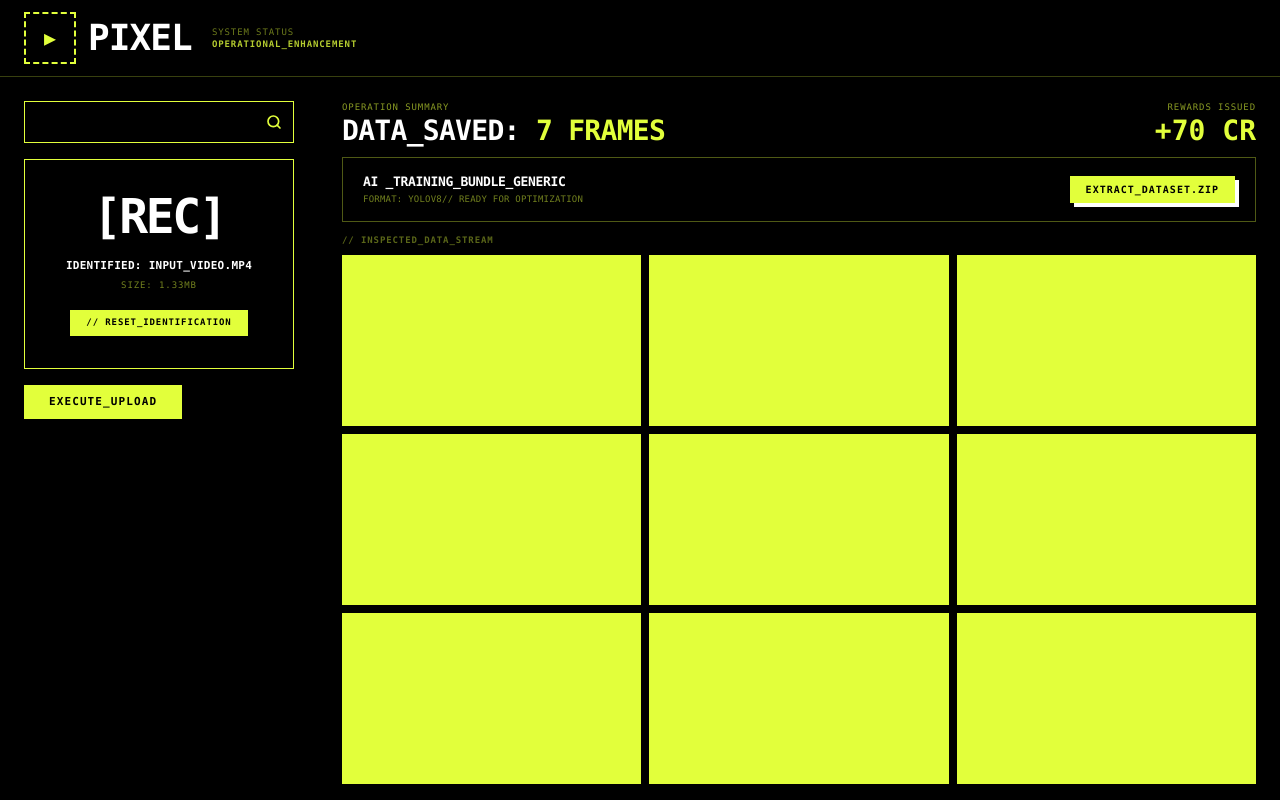
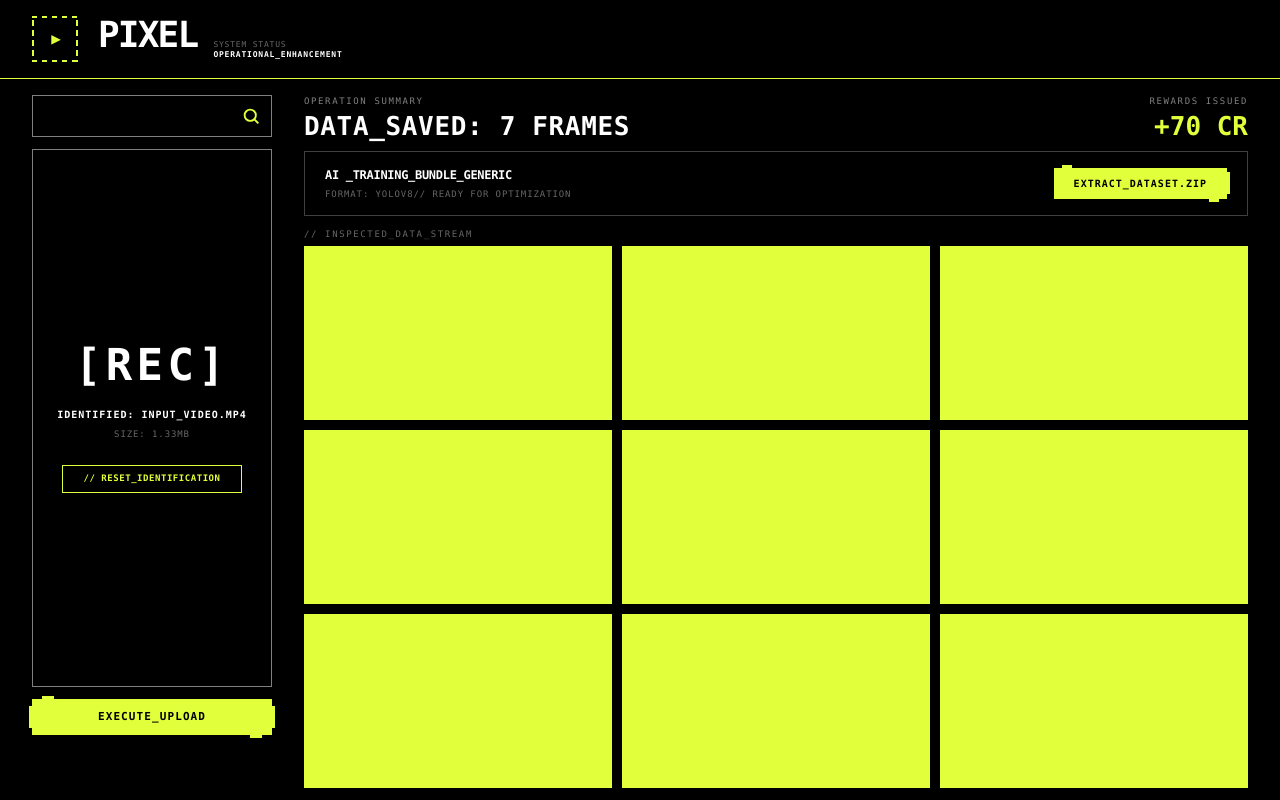
Before and after one commit to Prithwis-2023/PixelAI, a React (Vite) app: page / in a window 1280 px wide. Built offline with nearby package versions, Linux system fonts and the light colour scheme.

Commit message:
fix: 디자인 수정

```diff
--- a/src/App.tsx
+++ b/src/App.tsx
@@ -1,115 +1,133 @@
 import { useState } from 'react';
 
 const SearchIcon = () => (
-  <svg width="16" height="16" viewBox="0 0 24 24" fill="none" stroke="#E2FF3B" strokeWidth="2.5" strokeLinecap="round" strokeLinejoin="round">
-    <circle cx="11" cy="11" r="8"/>
-    <line x1="21" y1="21" x2="16.65" y2="16.65"/>
+  <svg width="18" height="18" viewBox="0 0 24 24" fill="none" stroke="#E2FF3B" strokeWidth="2.5" strokeLinecap="round">
+    <circle cx="11" cy="11" r="7.5"/>
+    <line x1="21" y1="21" x2="16.5" y2="16.5"/>
   </svg>
 );
 
 function App() {
   const [tag, setTag] = useState('');
 
+  // 헤더: ~86px, body padding top+bottom: ~44px, search: ~48px, gap: ~12px, execute: ~48px, gap: ~12px
+  // 남은 공간 = 740 - 86 - 44 - 48 - 12 - 48 - 12 = 490px → REC 박스 최대 높이
+  const REC_MAX = 'calc(100vh - 86px - 44px - 48px - 12px - 48px - 24px)';
+
   return (
-    <div className="h-screen overflow-hidden bg-black text-[#E2FF3B] font-mono selection:bg-[#E2FF3B] selection:text-black flex flex-col">
+    <div className="w-screen h-screen bg-black text-white font-mono overflow-hidden flex flex-col">
 
-      {/* ── 헤더 ── */}
-      <header className="flex items-center gap-5 px-6 py-3 border-b border-[#E2FF3B]/25">
-        {/* 로고 */}
-        <div className="flex items-center gap-3">
-          {/* 점선 박스 아이콘 */}
-          <div className="border-2 border-dashed border-[#E2FF3B] p-2.5 flex items-center justify-center w-[52px] h-[52px]">
-            <span className="text-[#E2FF3B] text-xl font-black leading-none">▶</span>
+      {/* ══ HEADER ~86px ══ */}
+      <header className="shrink-0 flex items-center gap-5 px-8 py-4 border-b border-[#E2FF3B]">
+        <div
+          className="w-[46px] h-[46px] flex items-center justify-center shrink-0"
+          style={{
+            backgroundImage:
+              'linear-gradient(90deg,#E2FF3B 55%,transparent 55%),linear-gradient(90deg,#E2FF3B 55%,transparent 55%),linear-gradient(0deg,#E2FF3B 55%,transparent 55%),linear-gradient(0deg,#E2FF3B 55%,transparent 55%)',
+            backgroundRepeat: 'repeat-x,repeat-x,repeat-y,repeat-y',
+            backgroundSize: '10px 2px,10px 2px,2px 10px,2px 10px',
+            backgroundPosition: '0 0,0 100%,0 0,100% 0',
+          }}
+        >
+          <span className="text-[#E2FF3B] text-[16px] font-black ml-0.5">▶</span>
+        </div>
+        <div className="flex items-baseline gap-4">
+          <span className="text-white text-[36px] font-black tracking-tighter leading-none">PIXEL</span>
+          <div className="text-[8px] leading-tight tracking-widest pb-0.5">
+            <div className="text-white/40">SYSTEM STATUS</div>
+            <div className="text-white font-bold">OPERATIONAL_ENHANCEMENT</div>
           </div>
-          <span className="text-[36px] font-black tracking-tight text-white leading-none">PIXEL</span>
-        </div>
-        {/* 상태 텍스트 */}
-        <div className="text-[9px] leading-snug tracking-widest opacity-80">
-          <div className="text-[#E2FF3B]/60 uppercase">SYSTEM STATUS</div>
-          <div className="text-[#E2FF3B] font-bold uppercase">OPERATIONAL_ENHANCEMENT</div>
         </div>
       </header>
 
-      {/* ── 바디 ── */}
-      <div className="flex flex-1 px-6 pt-6 gap-12">
+      {/* ══ BODY ══ */}
+      <div className="flex flex-1 min-h-0 px-8 pt-4 pb-3 gap-8">
 
-        {/* 좌측 패널 — 너비 270px, 구분선 없음 */}
-        <aside className="w-[270px] shrink-0 flex flex-col gap-4 pb-6">
+        {/* ── LEFT 240px ── */}
+        <aside className="shrink-0 flex flex-col gap-3" style={{ width: '240px' }}>
 
           {/* 검색창 */}
-          <div className="relative">
+          <div className="relative shrink-0">
             <input
               type="text"
               value={tag}
-              onChange={(e) => setTag(e.target.value)}
-              className="w-full bg-black border border-[#E2FF3B] px-3 py-2.5 pr-10 outline-none text-[#E2FF3B] text-sm"
+              onChange={e => setTag(e.target.value)}
+              className="w-full bg-black border border-white/50 px-4 py-2.5 pr-10 outline-none text-[#E2FF3B] text-[13px]"
             />
-            <span className="absolute right-3 top-1/2 -translate-y-1/2 flex items-center">
+            <span className="absolute right-3 top-1/2 -translate-y-1/2">
               <SearchIcon />
             </span>
           </div>
 
-          {/* [REC] 박스 — 정사각형에 가까운 비율 */}
-          <div className="border border-[#E2FF3B] flex flex-col items-center justify-center gap-2.5 py-8">
-            <div className="text-[48px] font-black tracking-tighter text-white leading-none">[REC]</div>
-            <div className="text-center mt-2 space-y-1">
-              <p className="text-[11px] text-white font-bold uppercase tracking-wide">IDENTIFIED: INPUT_VIDEO.MP4</p>
-              <p className="text-[9px] text-[#E2FF3B]/50 tracking-widest uppercase">SIZE: 1.33MB</p>
+          {/* [REC] BOX — 최대 높이 제한으로 EXECUTE 버튼이 항상 보이게 */}
+          <div
+            className="border border-white/50 flex flex-col items-center justify-center gap-3"
+            style={{ maxHeight: REC_MAX, flex: '1 1 0', minHeight: 0 }}
+          >
+            <span className="text-white text-[44px] font-black tracking-widest leading-none">[REC]</span>
+            <div className="text-center mt-2 space-y-1.5">
+              <p className="text-[10px] text-white font-bold tracking-widest">IDENTIFIED: INPUT_VIDEO.MP4</p>
+              <p className="text-[9px] text-white/40 tracking-widest">SIZE: 1.33MB</p>
             </div>
-            {/* RESET 버튼 — 노란 배경 + 검정 텍스트 */}
-            <button className="mt-2 text-[9px] bg-[#E2FF3B] text-black font-bold px-4 py-1.5 uppercase tracking-[0.1em] hover:brightness-90 transition-all">
+            <button className="mt-3 border border-[#E2FF3B] text-[#E2FF3B] text-[9px] font-bold tracking-[0.06em] px-5 py-1.5 hover:bg-[#E2FF3B] hover:text-black transition-colors whitespace-nowrap">
               // RESET_IDENTIFICATION
             </button>
           </div>
 
-          {/* EXECUTE_UPLOAD — 노란 배경 + 검정 텍스트 */}
-          <button className="self-start bg-[#E2FF3B] text-black font-black py-2 px-6 text-[11px] tracking-widest uppercase border border-[#E2FF3B] hover:brightness-90 transition-all active:scale-95">
-            EXECUTE_UPLOAD
-          </button>
+          {/* EXECUTE_UPLOAD */}
+          <div className="shrink-0 relative">
+            <div className="absolute -top-[3px] left-[10px] w-[12px] h-[3px] bg-[#E2FF3B]" />
+            <div className="absolute -bottom-[3px] right-[10px] w-[12px] h-[3px] bg-[#E2FF3B]" />
+            <div className="absolute top-[20%] -left-[3px] w-[3px] h-[60%] bg-[#E2FF3B]" />
+            <div className="absolute top-[20%] -right-[3px] w-[3px] h-[60%] bg-[#E2FF3B]" />
+            <button className="w-full bg-[#E2FF3B] text-black font-black py-2.5 text-[11px] tracking-widest relative z-10">
+              EXECUTE_UPLOAD
+            </button>
+          </div>
         </aside>
 
-        {/* 우측 패널 */}
-        <main className="flex-1 flex flex-col gap-3 min-w-0 pb-4 overflow-hidden">
+        {/* ── RIGHT ── */}
+        <main className="flex flex-col flex-1 min-w-0 min-h-0 gap-3">
 
-          {/* 요약 헤더 */}
-          <div className="flex justify-between items-start">
+          {/* 상단 요약 */}
+          <div className="flex justify-between items-start shrink-0">
             <div>
-              <p className="text-[9px] text-[#E2FF3B]/60 uppercase tracking-widest mb-0.5">OPERATION SUMMARY</p>
-              <h2 className="text-[28px] font-black tracking-tight leading-none whitespace-nowrap">
-                <span className="text-white">DATA_SAVED: </span>
-                <span className="text-[#E2FF3B]">7 FRAMES</span>
+              <p className="text-[9px] text-white/50 tracking-[0.18em] mb-1">OPERATION SUMMARY</p>
+              <h2 className="text-[26px] font-black tracking-wide leading-none whitespace-nowrap text-white">
+                DATA_SAVED: 7 FRAMES
               </h2>
             </div>
-            <div className="text-right shrink-0 pl-4">
-              <p className="text-[9px] text-[#E2FF3B]/60 uppercase tracking-widest mb-0.5">REWARDS ISSUED</p>
-              <p className="text-[28px] font-black text-[#E2FF3B] leading-none whitespace-nowrap">+70 CR</p>
+            <div className="text-right shrink-0 pl-6">
+              <p className="text-[9px] text-white/50 tracking-[0.18em] mb-1">REWARDS ISSUED</p>
+              <p className="text-[26px] font-black text-[#E2FF3B] leading-none whitespace-nowrap">+70 CR</p>
             </div>
           </div>
 
-          {/* 데이터셋 추출 박스 — 연한 border */}
-          <div className="border border-[#E2FF3B]/35 px-5 py-3.5 flex justify-between items-center">
+          {/* 데이터셋 박스 */}
+          <div className="shrink-0 border border-white/25 px-5 py-3.5 flex justify-between items-center">
             <div>
-              <h3 className="text-[13px] font-bold text-white uppercase tracking-tight">AI _TRAINING_BUNDLE_GENERIC</h3>
-              <p className="text-[9px] text-[#E2FF3B]/50 mt-0.5 uppercase tracking-wide">FORMAT: YOLOV8// READY FOR OPTIMIZATION</p>
+              <p className="text-[12px] font-bold text-white tracking-tight">AI _TRAINING_BUNDLE_GENERIC</p>
+              <p className="text-[9px] text-white/40 mt-1 tracking-widest">FORMAT: YOLOV8// READY FOR OPTIMIZATION</p>
             </div>
-            <button className="bg-[#E2FF3B] text-black px-4 py-1.5 font-black text-[10px] uppercase tracking-widest hover:opacity-90 transition-opacity shadow-[4px_4px_0px_#ffffff] shrink-0 ml-4">
-              EXTRACT_DATASET.ZIP
-            </button>
+            <div className="relative shrink-0 ml-4">
+              <div className="absolute -top-[3px] left-[8px] w-[10px] h-[3px] bg-[#E2FF3B]" />
+              <div className="absolute -bottom-[3px] right-[8px] w-[10px] h-[3px] bg-[#E2FF3B]" />
+              <div className="absolute top-[15%] -right-[3px] w-[3px] h-[70%] bg-[#E2FF3B]" />
+              <button className="bg-[#E2FF3B] text-black font-black px-5 py-2 text-[10px] tracking-widest relative z-10 whitespace-nowrap">
+                EXTRACT_DATASET.ZIP
+              </button>
+            </div>
           </div>
 
-          {/* 프레임 그리드 — 렬에 flex-1로 나머지 공간 채움 */}
-          <div className="flex-1 flex flex-col min-h-0">
-            <p className="text-[9px] text-[#E2FF3B]/40 font-bold tracking-widest uppercase mb-2">// INSPECTED_DATA_STREAM</p>
-            <div className="flex-1 grid grid-cols-3 gap-2">
+          {/* 그리드 — 남은 공간 전부 사용, 3행 균등 */}
+          <div className="flex flex-col flex-1 min-h-0">
+            <p className="text-[9px] text-white/40 tracking-[0.18em] mb-1 shrink-0">// INSPECTED_DATA_STREAM</p>
+            <div
+              className="grid grid-cols-3 gap-2.5 flex-1 min-h-0"
+              style={{ gridTemplateRows: 'repeat(3, 1fr)' }}
+            >
               {[...Array(9)].map((_, i) => (
-                <div
-                  key={i}
-                  className="bg-[#E2FF3B] hover:brightness-90 transition-all cursor-crosshair relative group"
-                >
-                  <span className="absolute bottom-1.5 left-2 text-[9px] text-black font-bold opacity-0 group-hover:opacity-100 transition-opacity">
-                    FRAME_00{i + 1}
-                  </span>
-                </div>
+                <div key={i} className="bg-[#E2FF3B] min-h-0" />
               ))}
             </div>
           </div>
```
